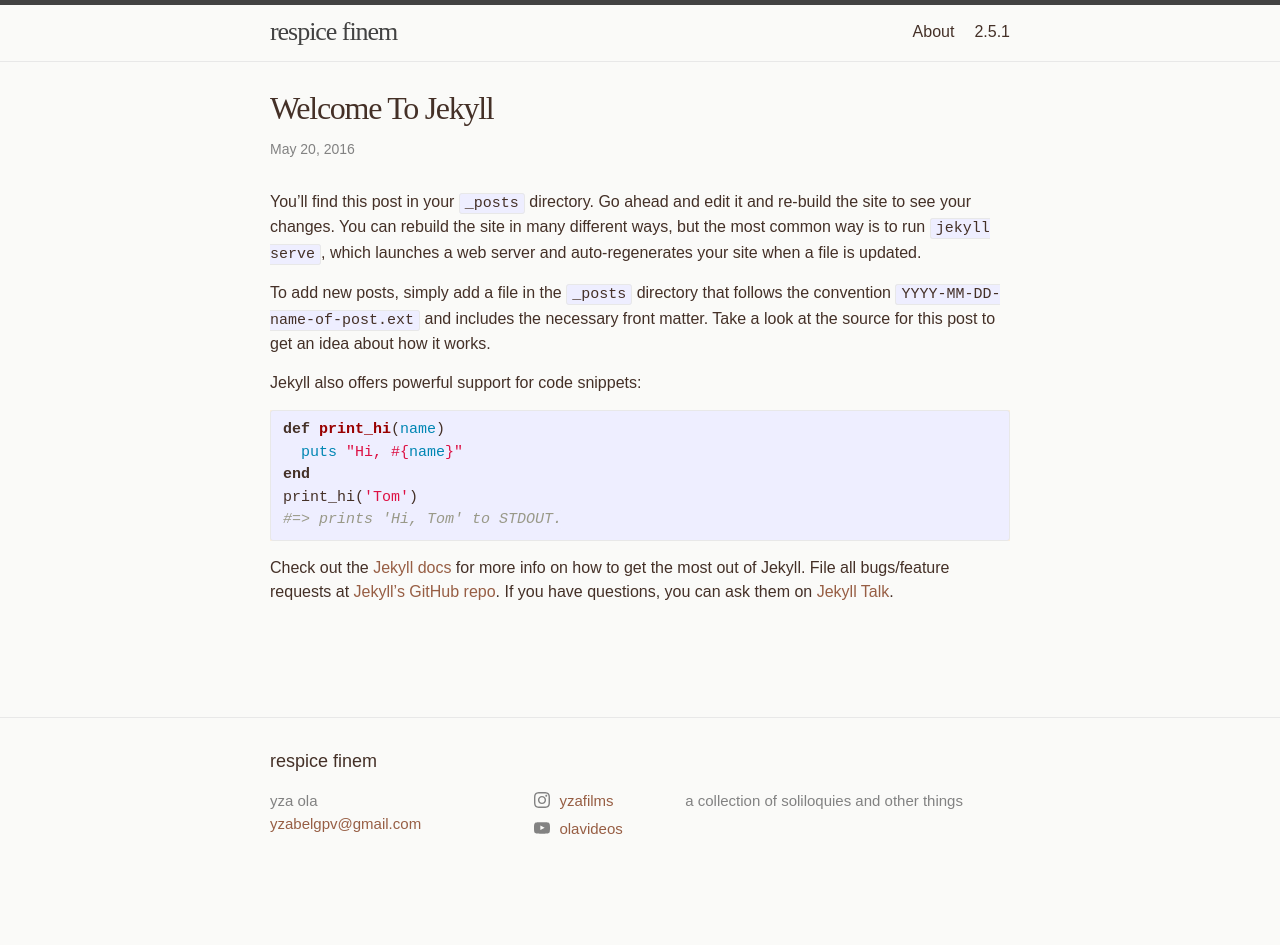
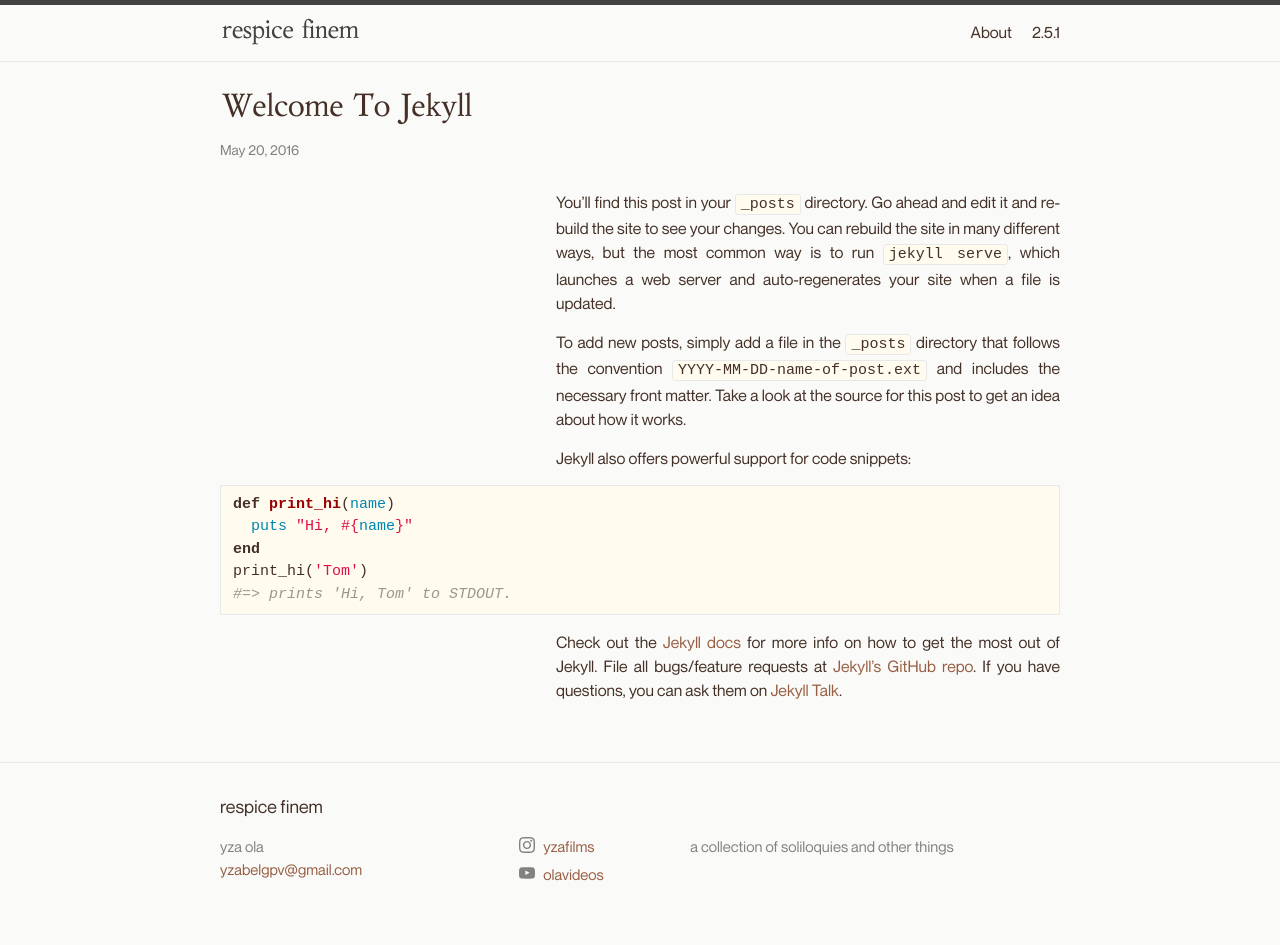
Before and after one commit to yzaolavides/respicefinem, a Jekyll site: the page built from _posts/2016-05-20-welcome-to-jekyll.md, in a window 1280 px wide. Built offline with Jekyll 4.4.1, drawn with Linux system fonts in a browser that asks for light colours; before the commit the page ends 900 px from its top, so only the background shows below that.

Commit message:
solved font reading

```diff
--- a/_layouts/home.html
+++ b/_layouts/home.html
@@ -15,12 +15,12 @@ layout: default
       {%- for post in site.posts -%}
       <li>
         {%- assign date_format = site.minima.date_format | default: "%b %-d, %Y" -%}
-        <span class="post-meta">{{ post.date | date: date_format }}</span>
         <h3>
           <a class="post-link" href="{{ post.url | relative_url }}">
             {{ post.title | escape }}
           </a>
         </h3>
+        <span class="post-meta">{{ post.date | date: date_format }}</span>
         {%- if site.show_excerpts -%}
           {{ post.excerpt }}
         {%- endif -%}
--- a/_sass/font.scss
+++ b/_sass/font.scss
@@ -1,5 +1,15 @@
 
 @font-face {
   font-family: 'mysl';
-  src: url('{{ site.baseurl }}/assets/fonts/mysl.ttf') format('ttf');
+  src: url('/assets/fonts/mysl.ttf') format('truetype');
 }
+
+@font-face {
+  font-family: 'neue-montreal';
+  src: url('/assets/fonts/NeueMontreal-Regular.otf') format('opentype');
+}
+
+@font-face {
+  font-family: 'biro';
+  src: url('/assets/fonts/biro.otf') format('opentype');
+}
--- a/_sass/minima.scss
+++ b/_sass/minima.scss
@@ -22,7 +22,7 @@ $grey-color-dark:  darken($grey-color, 25%) !default;
 $table-text-align: left !default;
 
 // Width of the content area
-$content-width:    800px !default;
+$content-width:    900px !default;
 
 $on-palm:          600px !default;
 $on-laptop:        800px !default;
--- a/_sass/minima/_base.scss
+++ b/_sass/minima/_base.scss
@@ -57,8 +57,8 @@ main {
 img {
   max-width: 100%;
   vertical-align: middle;
+  border: 15px solid #ffffff;
 }
-
 
 
 /**
@@ -151,7 +151,7 @@ code {
   @include relative-font-size(0.9375);
   border: 1px solid $grey-color-light;
   border-radius: 3px;
-  background-color: #eef;
+  background-color: #FFFBEE;
 }
 
 code {
--- a/_sass/minima/_layout.scss
+++ b/_sass/minima/_layout.scss
@@ -235,9 +235,35 @@
   }
 }
 
+.hero-image-container {
+  position: relative;
+  display: block;
+
+  img {
+    float: right;
+    width: 80%;
+    display: block;
+  }
+
+  .hero-caption {
+    position: absolute;
+    top: 40%;
+    left: 1%;
+    font-family: "biro", cursive;
+    color: #c0392b;
+    font-size: 3rem;
+    line-height: 1.4;
+    margin: 0;
+    letter-spacing: 0;  // override your global -4% here since handwritten fonts look weird with tight tracking
+  }
+}
+
 .post-content {
   margin-bottom: $spacing-unit;
-
+  p {
+    text-align: justify;
+    margin-left: 40%;
+  }
   h2 {
     @include relative-font-size(2);
 
```
Also changed, not shown: _posts/2024-03-09-on-ph-museums.md (+19 -0 lines), assets/fonts/biro.otf (added), assets/images/museum.jpeg (added), 1 other file.
